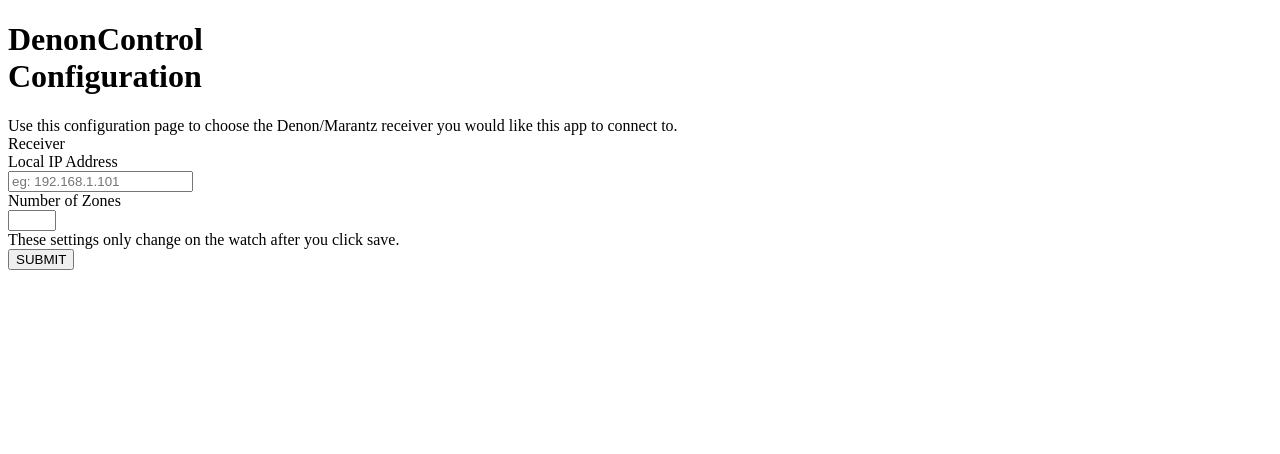
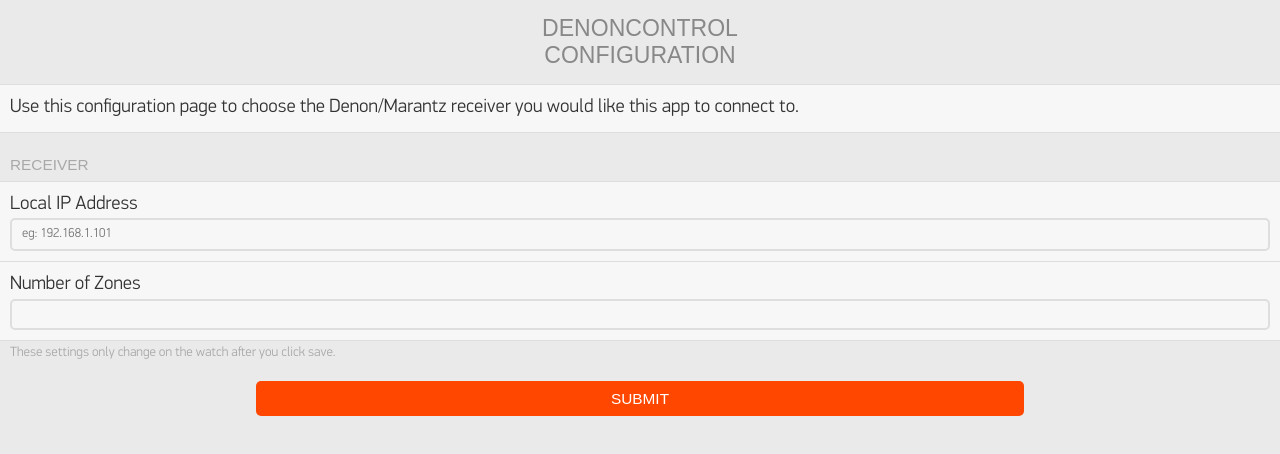
Before and after one commit to aaroncohen/denoncontrol-config, a website: page index.html in a window 1280 px wide. Drawn offline with Linux system fonts and the light colour scheme; the site is published under a folder, as on GitHub Pages, so addresses that start at the root find nothing.

Commit message:
Fix more paths

```diff
--- a/index.html
+++ b/index.html
@@ -3,8 +3,8 @@
 <head>
   <meta charset="UTF-8">
   <title></title>
-  <link rel='stylesheet' type='text/css' href='/bower_components/pebble-slate/dist/css/slate.min.css'>
-  <link rel='stylesheet' type='text/css' href='/css/style.css'>
+  <link rel='stylesheet' type='text/css' href='bower_components/pebble-slate/dist/css/slate.min.css'>
+  <link rel='stylesheet' type='text/css' href='css/style.css'>
 </head>
 <body>
   <div class='item-container'>
```
